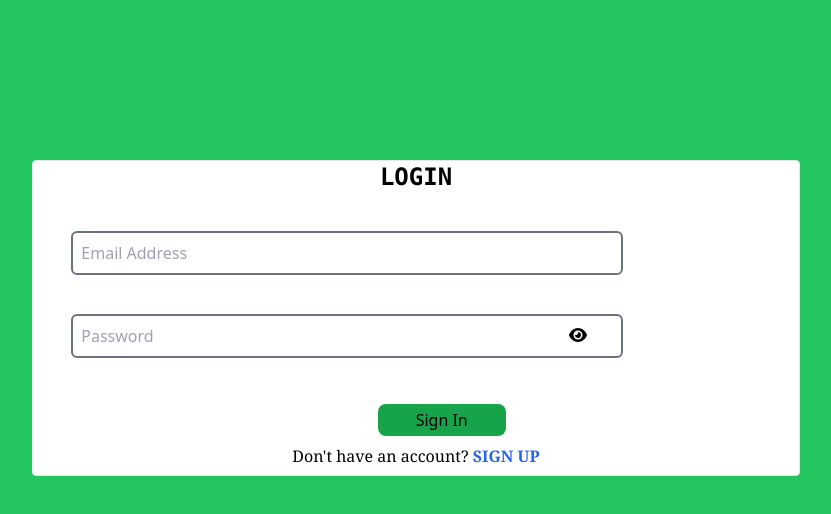
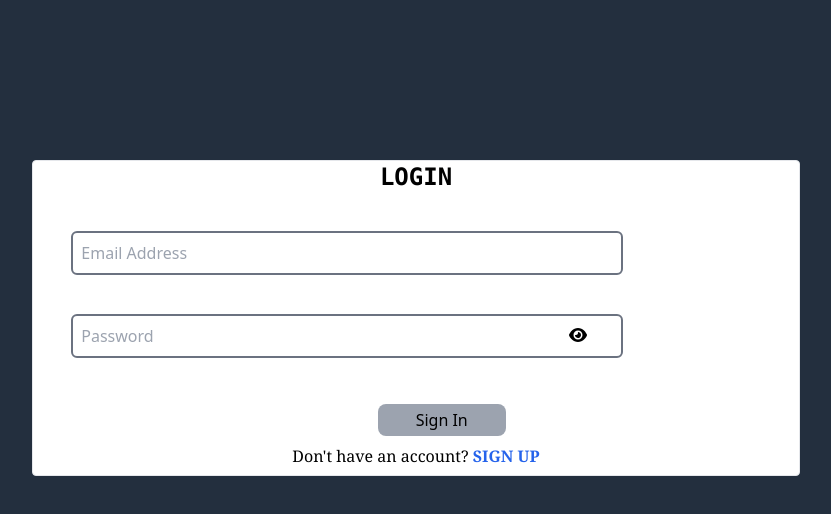
Before and after one commit to chinewueze/timesheet-system, a React (Create React App) app: page /login in a window 1280 px wide. Shown: the top 514 px of the page, without its empty margins (224-1055 px from the left). Built offline with nearby package versions, Linux system fonts and the light colour scheme.

Commit message:
Update styling

```diff
--- a/src/components/Login.js
+++ b/src/components/Login.js
@@ -103,7 +103,7 @@ export const SignIn = () => {
         }));
     }
     return (
-        <div className="w-full h-screen bg-green-500 relative">
+        <div className="w-full h-screen bg-[#232f3e] relative">
             <Helmet>
                 <title> SIGN IN </title>
                 <link rel="icon" type="image/png" href="./assets/Images/login-icon.jpeg" />
@@ -157,7 +157,7 @@ export const SignIn = () => {
                     </div>
                     <button
                         onClick={handleSubmit}
-                        className=" bg-green-600 lg:mx-[45%] sm:mx-[25%] mt-2  p-1 w-32 rounded-lg"
+                        className=" bg-gray-400 lg:mx-[45%] sm:mx-[25%] mt-2  p-1 w-32 rounded-lg"
                         disabled={loading}
                     >
                         {loading ? (<div> <FontAwesomeIcon icon={faSpinner} spin />  <span> Sign In </span> </div>
--- a/src/components/Report.js
+++ b/src/components/Report.js
@@ -202,7 +202,7 @@ export const Report = () => {
                 <title> REPORTS </title>
                 <link rel="icon" type="image/png" href="./assets/Images/adviewicon.png" />
             </Helmet>
-            <div className='flex  w-full h-[75px] justify-end items-center bg-green-500'>
+            <div className='flex  w-full h-[75px] justify-end items-center bg-[#232f3e]'>
                 <div className='flex p-5'>
                     <div className="">
                         <button className="bg-blue-500 text-white rounded-md p-1 mr-3" onClick={() => navigate("/profile")} > View profile </button>
@@ -376,7 +376,7 @@ export const Report = () => {
                                 />
                             </div>
                             <button
-                                className=" bg-green-600 mx-[33%] my-[5%]  p-1 w-32 rounded-lg"
+                                className=" bg-gray-400 mx-[33%] my-[5%]  p-1 w-32 rounded-lg"
                                 disabled={loading}
                             >
                                 {loading ? (<div> <FontAwesomeIcon icon={faSpinner} spin />  <span> Submitting </span> </div>
--- a/src/components/SignUp.js
+++ b/src/components/SignUp.js
@@ -120,7 +120,7 @@ export const SignUp = () => {
         }
     }
     return (
-        <div className="w-full h-screen bg-green-500 ">
+        <div className="w-full h-screen bg-[#232f3e] ">
             <Helmet>
                 <title> SIGN UP </title>
                 <link rel="icon" type="image/png" href="./assets/Images/signup-icon.jpeg" />
@@ -240,7 +240,7 @@ export const SignUp = () => {
                     </div>
                     <button
                         onClick={handleSubmit}
-                        className=" bg-green-600 lg:mx-[45%] sm:mx-[25%] mt-2  p-1 w-32 rounded-lg"
+                        className=" bg-gray-400 lg:mx-[45%] sm:mx-[25%] mt-2  p-1 w-32 rounded-lg"
                         disabled={loading}
                     >
                         {loading ? (<div> <FontAwesomeIcon icon={faSpinner} spin />  <span> Sign Up </span> </div>
```
